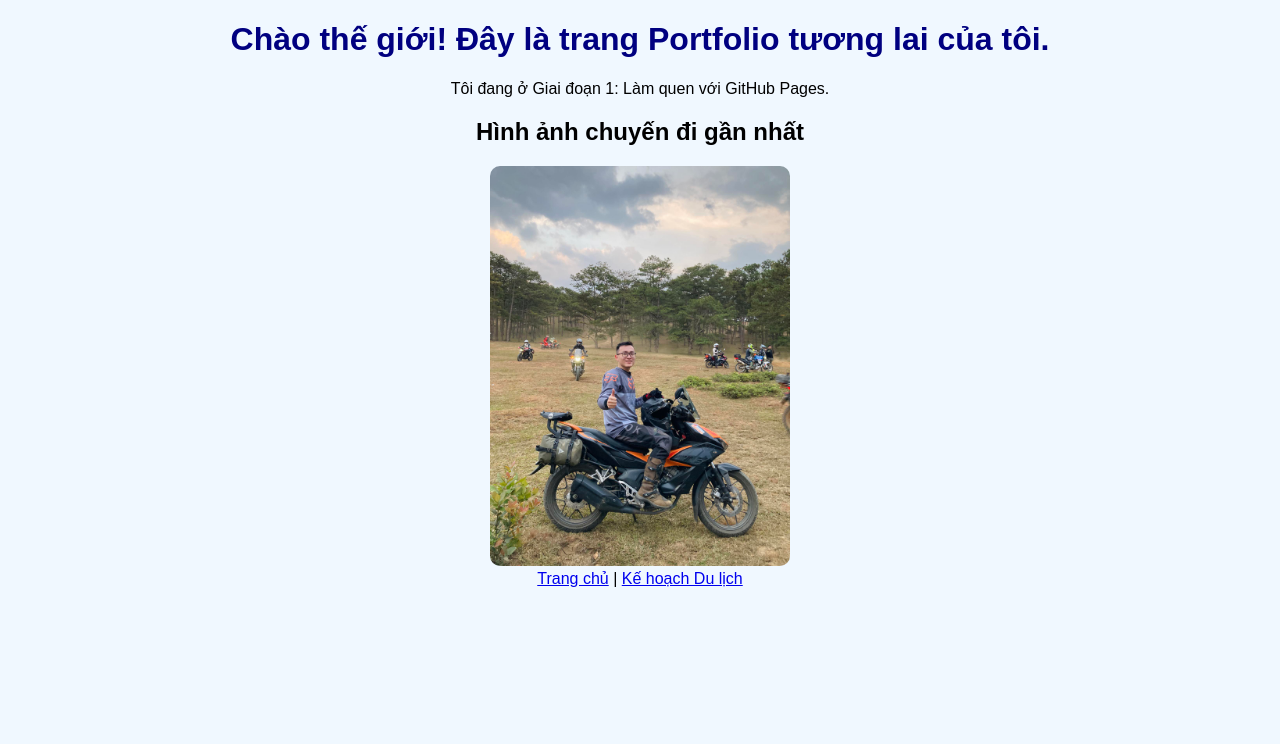
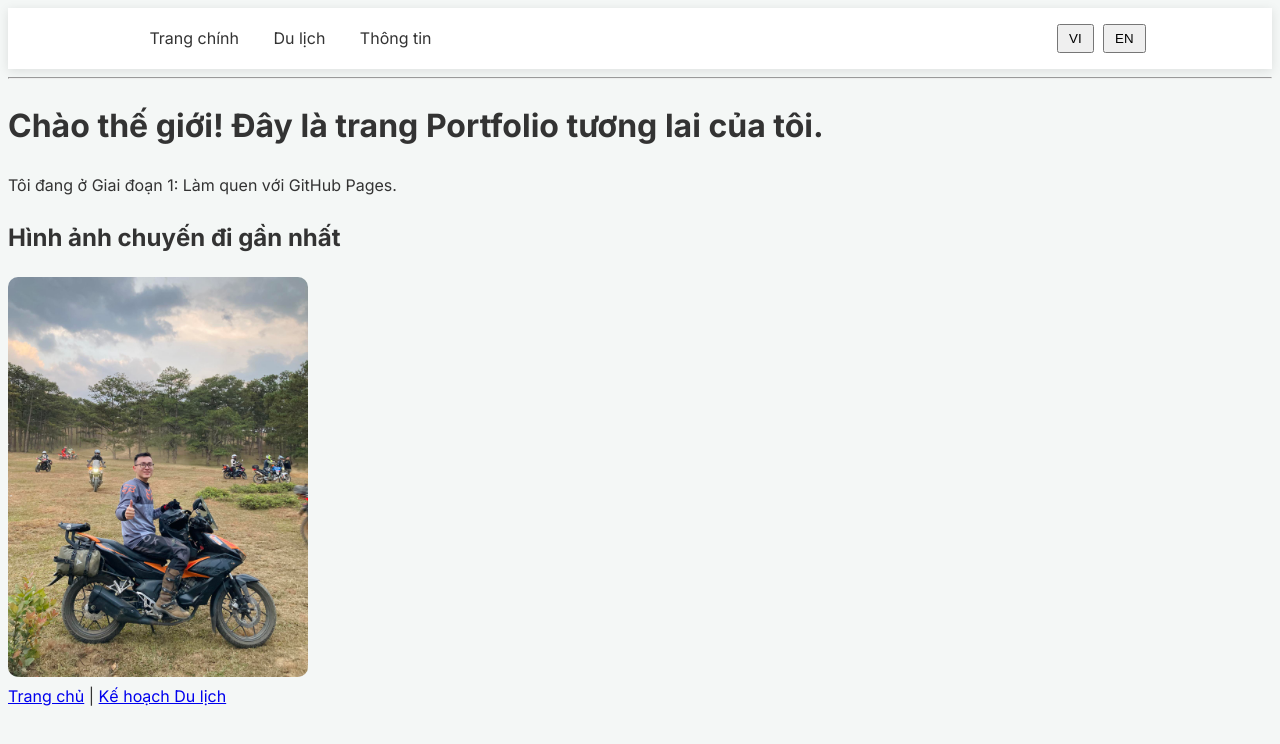
Before and after one commit to Sangbluestar/Sangbluestar.github.io, a plain HTML site: page travel/travel.html in a window 1280 px wide. Drawn offline with Linux system fonts and the light colour scheme.

Commit message:
add navi bar

```diff
--- a/index.html
+++ b/index.html
@@ -2,8 +2,8 @@
 <html lang="vi">
 <head>
     <meta charset="UTF-8">
-    <title>Portfolio</title>
-    <link rel="stylesheet" href="style/style.css"> </head>
+    <title> Sang Portfolio</title>
+    <link rel="stylesheet" href="../style/style.css"> </head>
 <body>
 
 	<h1 class="lang" data-vi="Chào mừng đến với Portfolio của tôi" data-en="Welcome to my Portfolio">
@@ -18,9 +18,7 @@
     <a href="travel/travel.html">Kế hoạch Du lịch</a>
 </nav>
 
-<script>
-    src="script/script.js"
-</script>
+<script src="script/script.js"></script>
 </body>
 </html>
 
--- a/style/style.css
+++ b/style/style.css
@@ -1,16 +1,28 @@
+/* Import bàng màu */
+@import url('https://fonts.googleapis.com/css2?family=Inter:wght@400;700&display=swap');
+
+
 .navbar {
     display: flex;
-    justify-content: space-between; /* Đẩy 2 phần về 2 đầu */
+    justify-content: space-between;
     align-items: center;
-    padding: 10px 20px;
-    background-color: #f8f9fa;
+    padding: 1rem 10%; /* Tạo khoảng trống hai bên lề */
+    background-color: #fff;
+    box-shadow: 0 2px 10px rgba(0,0,0,0.1); /* Tạo hiệu ứng nổi lên */
+    position: sticky;
+    top: 0; /* Giữ menu luôn ở trên cùng khi cuộn trang */
+    z-index: 1000;
 }
 
 .nav-links a {
-    margin-right: 20px;
+    margin: 0 15px;
     text-decoration: none;
-    color: #333;
-    font-weight: bold;
+    color: var(--text-color);
+    transition: color 0.3s; /* Hiệu ứng đổi màu mượt mà */
+}
+
+.nav-links a:hover {
+    color: var(--accent-color); /* Đổi màu khi di chuột vào */
 }
 
 .lang-controls button {
@@ -18,3 +30,18 @@
     margin-left: 5px;
     padding: 5px 10px;
 }
+
+body {
+    font-family: 'Inter', sans-serif;
+    background-color: var(--bg-color);
+    color: var(--text-color);
+    line-height: 1.6;
+}
+
+/* Bảng màu */
+:root {
+    --primary-color: #2d3436; /* Màu chính (ví dụ đen xám) */
+    --accent-color: #0984e3;  /* Màu nhấn (ví dụ xanh dương) */
+    --bg-color: #f4f7f6;      /* Màu nền nhẹ nhàng */
+    --text-color: #333;
+}
--- a/travel/travel.html
+++ b/travel/travel.html
@@ -1,26 +1,19 @@
 <!DOCTYPE html>
-<html>
+<html lang="vi">
 <head>
+	<meta charset="UTF-8">
     <title>Travel plan  của tôi</title>
-	<style>
-    	body {
-        	background-color: #f0f8ff; /* Màu xanh nhạt */
-        	font-family: Arial, sans-serif;
-        	text-align: center;
-    		}
-    		h1 { color: navy; }
+	<link rel="stylesheet" href="../style/style.css"> </head>
 
-	</style>
-	<link rel="stylesheet" href="../style/style.css"></link>
-</head>
 <body>
     <h1>Chào thế giới! Đây là trang Portfolio tương lai của tôi.</h1>
     <p>Tôi đang ở Giai đoạn 1: Làm quen với GitHub Pages.</p>
 	<h2>Hình ảnh chuyến đi gần nhất</h2>
 	<img src="../images/profile_picture.jpg" alt="Ảnh du lịch của tôi" style="width: 300px; border-radius: 10px;">
 <nav>
-    <a href="../portfolio/index.html">Trang chủ</a> |
+    <a href="../index.html">Trang chủ</a> |
     <a href="../travel/travel.html">Kế hoạch Du lịch</a>
 </nav>
+<script src="../script/script.js"></script>
 </body>
 </html>
```
